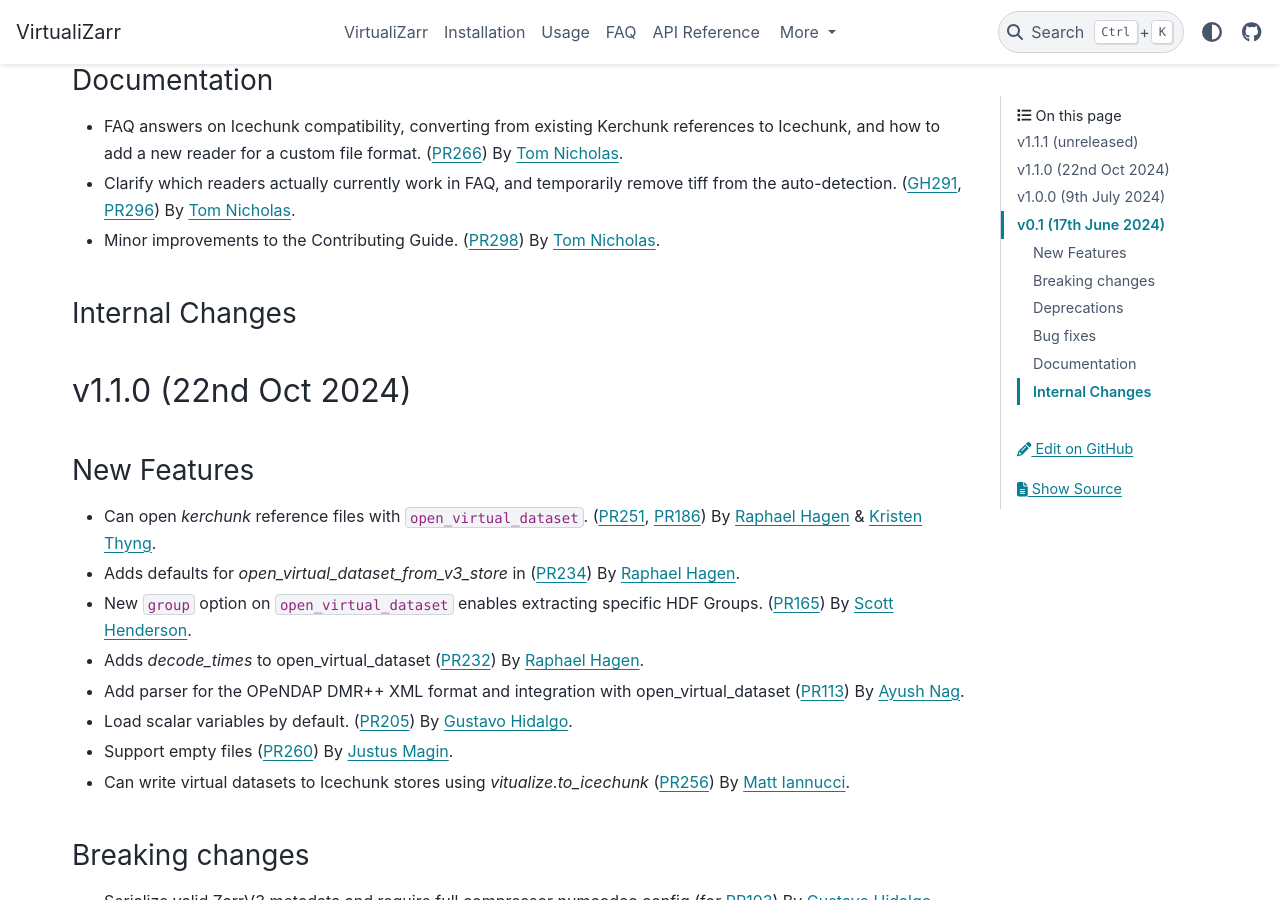
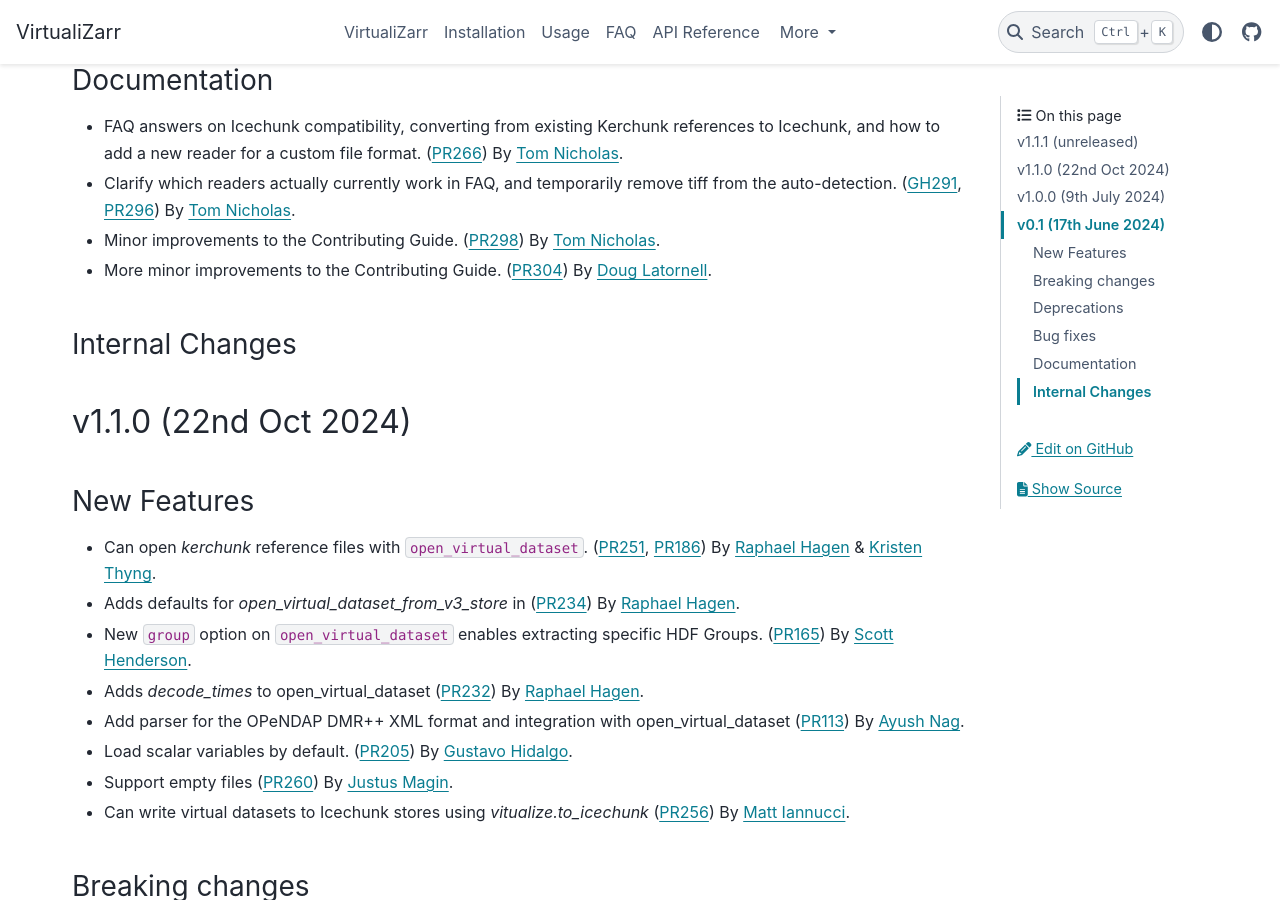
Before and after one commit to zarr-developers/VirtualiZarr, a Sphinx documentation site: the page built from docs/releases.rst, in a window 1280 px wide and 900 px high, scrolled down 705 px. Built offline with Sphinx 7.4.7 and the PyData theme 0.15.4, drawn with Linux system fonts in a browser that asks for light colours.

Commit message:
Update pkg install in docs contribution guide (#304)
* Update pkg install in docs contribution guide

Changed the command to install the project for docs development to use
`python -m pip`. This ensures that the Python interpreter from the
activated environment is used when installing the package in editable
mode.

* Add PR#304 to docs section of v1.1.1 Release Notes

```diff
--- a/docs/releases.rst
+++ b/docs/releases.rst
@@ -37,6 +37,8 @@
   (:issue:`291`, :pull:`296`) By `Tom Nicholas <https://github.com/TomNicholas>`_.
 - Minor improvements to the Contributing Guide.
   (:pull:`298`) By `Tom Nicholas <https://github.com/TomNicholas>`_.
+- More minor improvements to the Contributing Guide.
+  (:pull:`304`) By `Doug Latornell <https://github.com/DougLatornell>`_.
 
 Internal Changes
 ~~~~~~~~~~~~~~~~
```
Also changed, not shown: docs/contributing.md (+1 -1 lines).
